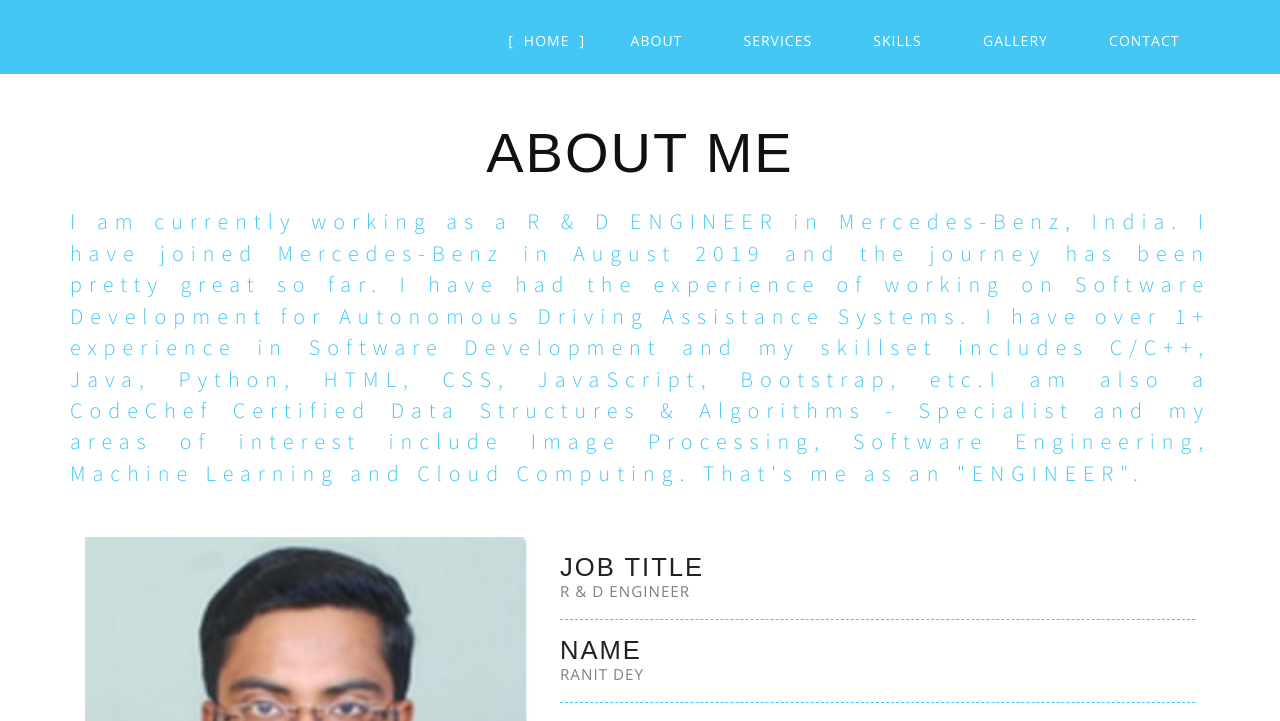
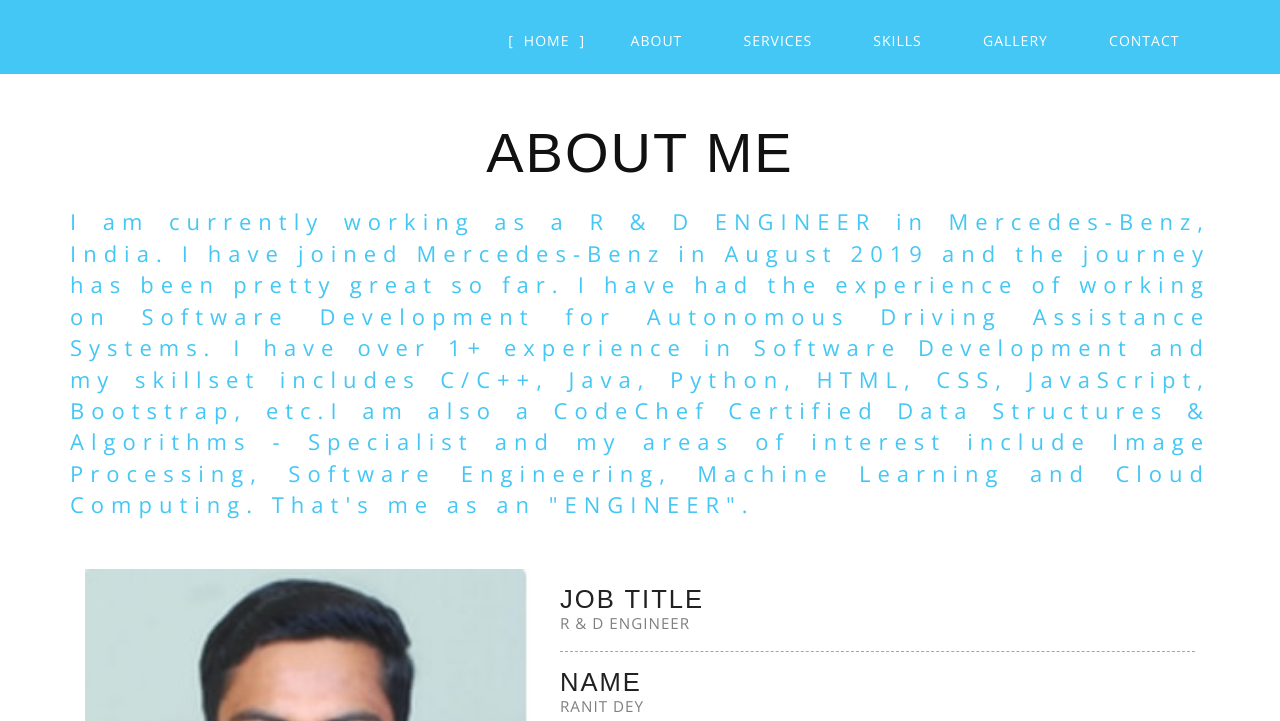
Before and after one commit to ranitdey1994/Ranit-Professional-Resume, a plain HTML site: page index.html in a window 1280 px wide. Shown: the part 639-1360 px from the top of the page. Drawn offline with nearby package versions, Linux system fonts and the light colour scheme; files whose address does not match are found by name; a web font is replaced by a local one.

Commit message:
editing the about section

```diff
--- a/index.html
+++ b/index.html
@@ -125,7 +125,7 @@ Smartphone Compatible web template, free web designs for Nokia, Samsung, LG, Son
 		<div class="container">
 					<h3 class="w3l_head">About Me</h3>
 					<br>
-					<p class="w3ls_head_para" style="font-family: 'Source Sans Pro', sans-serif;font-size:22px;text-align: justify;text-transform: none;">I am currently working as a R & D ENGINEER in Mercedes-Benz, India. I have joined Mercedes-Benz in August 2019 and the journey has been pretty great so far.
+					<p class="w3ls_head_para" style="font-size:22px;text-align: justify;text-transform: none;">I am currently working as a R & D ENGINEER in Mercedes-Benz, India. I have joined Mercedes-Benz in August 2019 and the journey has been pretty great so far.
 					I have had the experience of working on Software Development for Autonomous Driving Assistance Systems. I have over 1+ experience in Software Development and my skillset includes C/C++,
 					Java, Python, HTML, CSS, JavaScript, Bootstrap, etc.I am also a CodeChef Certified Data Structures & Algorithms - Specialist and my areas of interest include Image Processing, Software Engineering,
 					Machine Learning and Cloud Computing. That's me as an "ENGINEER".
```
